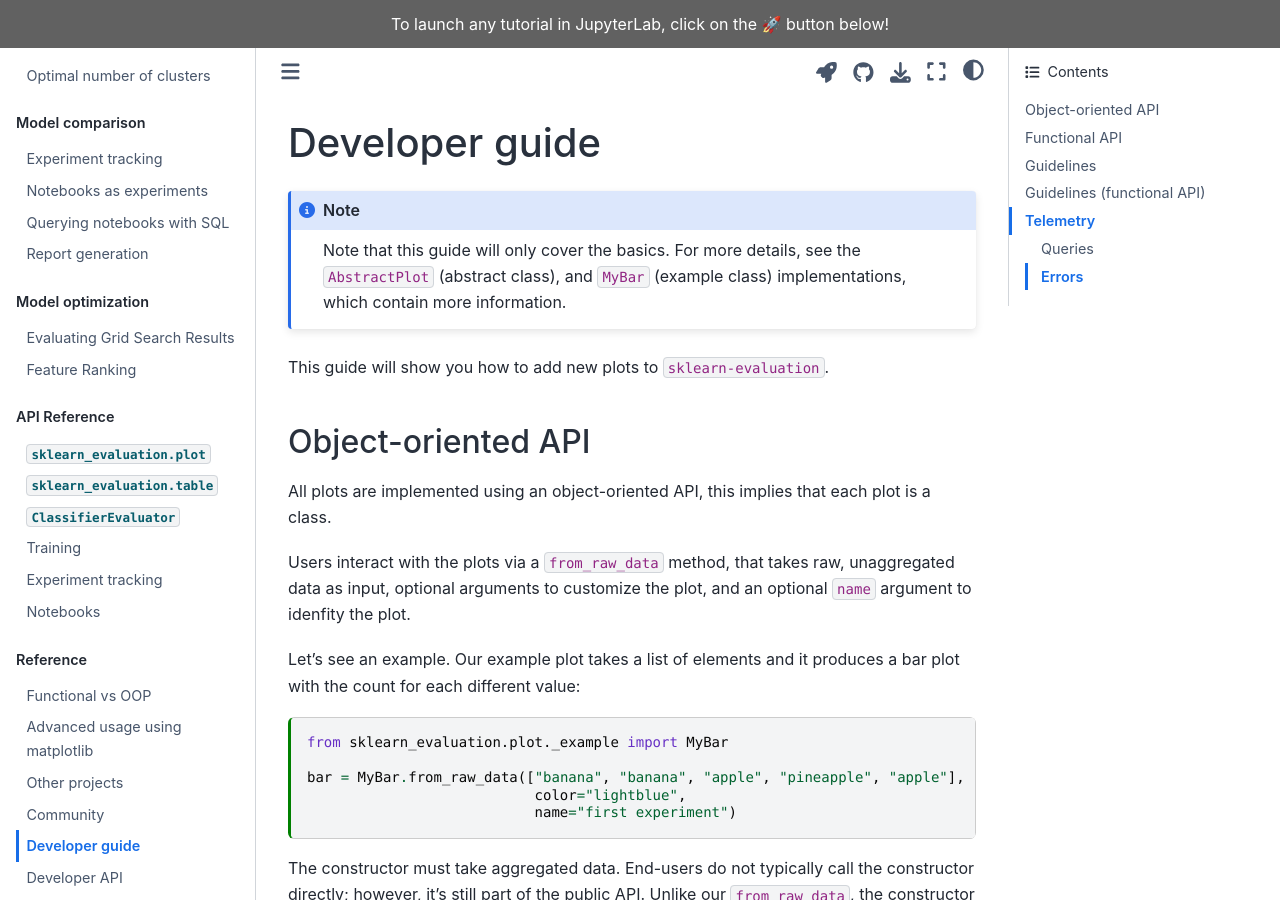
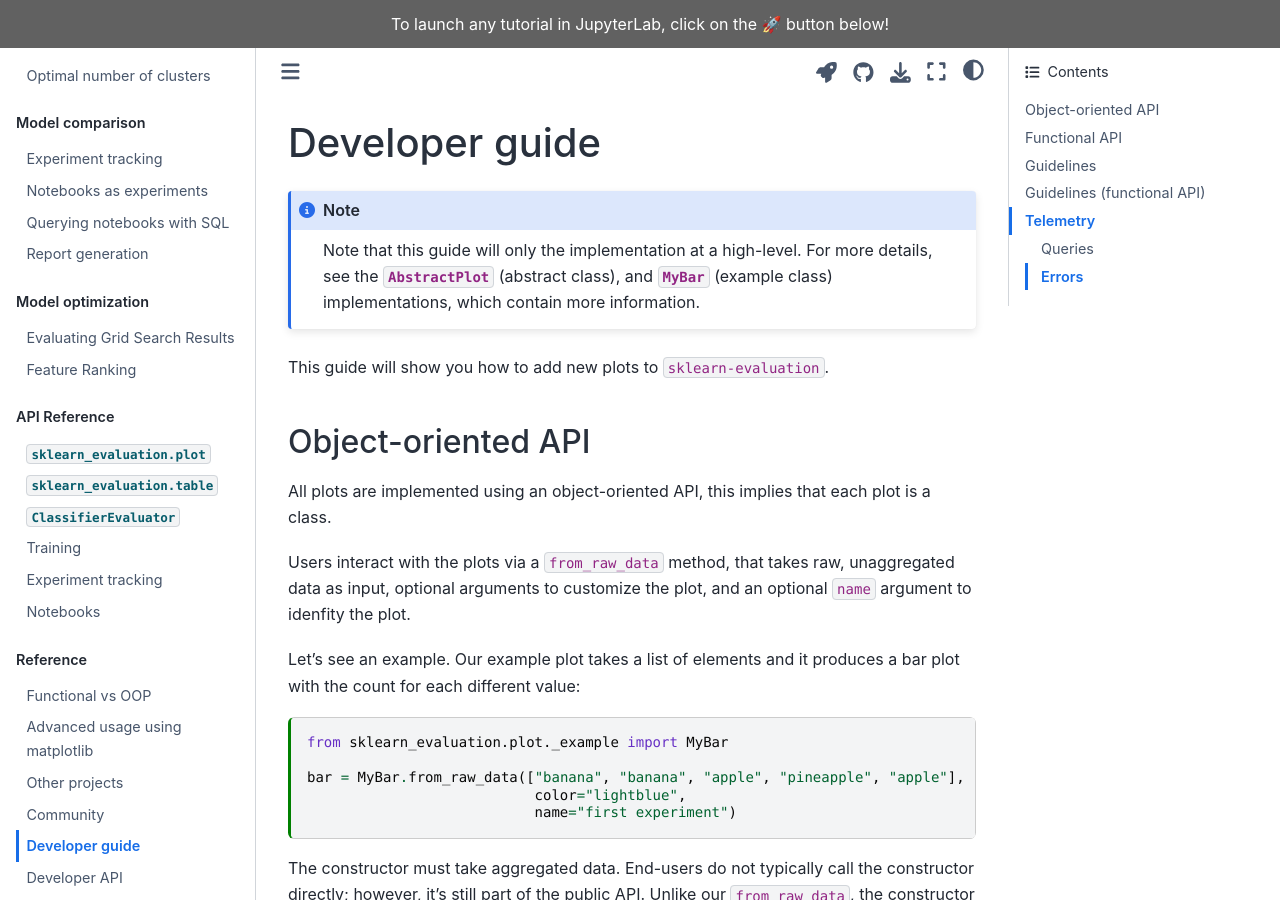
Before and after one commit to ploomber/sklearn-evaluation, a Jupyter Book: the page built from docs/reference/developer.md, in a window 1280 px wide and 900 px high. Built offline with Jupyter Book 1.0.4 settings and Sphinx 7.4.7 and the Sphinx Book theme 1.1.4, drawn with Linux system fonts in a browser that asks for light colours.

Commit message:
fixes links

````diff
--- a/docs/reference/developer.md
+++ b/docs/reference/developer.md
@@ -13,8 +13,14 @@
 
 # Developer guide
 
-```{note}
-Note that this guide will only cover the basics. For more details, see the `AbstractPlot` (abstract class), and `MyBar` (example class) implementations, which contain more information.
+
+```{eval-rst}
+.. note::
+
+   Note that this guide will only the implementation at a high-level. For more details,
+   see the :class:`~sklearn_evaluation.plot.plot.AbstractPlot` (abstract class), and
+   :class:`~sklearn_evaluation.plot._example.MyBar` (example class) implementations,
+   which contain more information.
 ```
 
 This guide will show you how to add new plots to `sklearn-evaluation`.
````
Also changed, not shown: docs/reference/developer-api.rst (+10 -1 lines).
